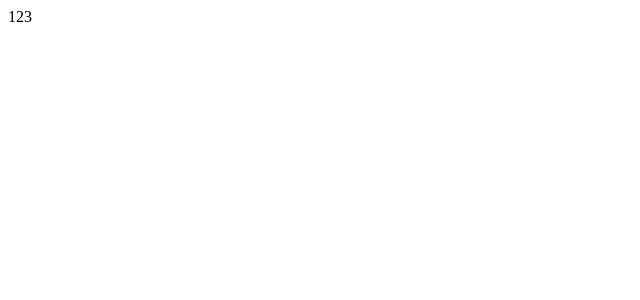
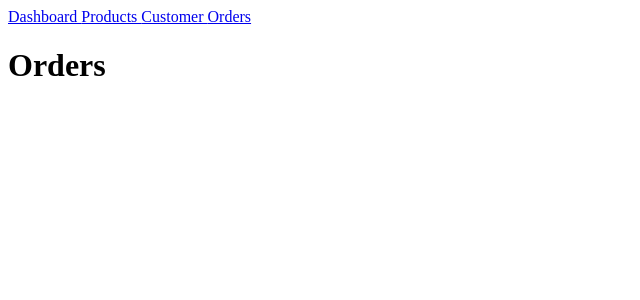
Before and after one commit to ZmijaZ/shop, a React (Vite) app in the folder fe/: page /admin/orders in a window 1280 px wide. Shown: the top 300 px of the page, without its empty margins (0-640 px from the left). Built offline with nearby package versions, Linux system fonts and the light colour scheme.

Commit message:
Add Frontend routing.
Add routing for admin users;

```diff
--- a/fe/package.json
+++ b/fe/package.json
@@ -11,7 +11,8 @@
   },
   "dependencies": {
     "react": "^18.3.1",
-    "react-dom": "^18.3.1"
+    "react-dom": "^18.3.1",
+    "react-router-dom": "^6.26.1"
   },
   "devDependencies": {
     "@eslint/js": "^9.9.0",
--- a/fe/src/App.tsx
+++ b/fe/src/App.tsx
@@ -1,10 +1,10 @@
-
+import AdminPage from "./components/admin/AdminPage"
 
 function App() {
 
   return (
     <>
-      123
+      <AdminPage/>
     </>
   )
 }
--- /dev/null
+++ b/fe/src/components/admin/AdminPage.tsx
@@ -0,0 +1,23 @@
+import { Route, Routes } from "react-router-dom";
+import Layout from "./Layout";
+import Dashboard from "./Dashboard";
+import Products from "./Products";
+import Users from "./Users";
+import Orders from "./Orders";
+
+const AdminPage = () => {
+    return(
+        <>
+            <Layout/>
+
+            <Routes>
+                <Route path = '/admin' element = {<Dashboard/>} />
+                <Route path = '/admin/products' element = {<Products/>}/>
+                <Route path = '/admin/users' element = {<Users/>}/>
+                <Route path = '/admin/orders' element = {<Orders/>}/>
+            </Routes>
+        </>
+    )
+};
+
+export default AdminPage;
--- /dev/null
+++ b/fe/src/components/admin/Dashboard.tsx
@@ -0,0 +1,10 @@
+
+const Dashboard = () => {
+    return(
+        <>
+            <h1>Dashboard</h1>
+        </>
+    );
+};
+
+export default Dashboard;
--- /dev/null
+++ b/fe/src/components/admin/Layout.tsx
@@ -0,0 +1,18 @@
+import { Link } from "react-router-dom";
+
+
+
+const Layout = () => {
+    return (
+        <>
+            <Link to = '/admin'>Dashboard </Link>
+            <Link to = '/admin/products'>Products </Link>
+            <Link to = '/admin/users'>Customer </Link>
+            <Link to = '/admin/orders'>Orders </Link>
+        </>
+
+
+    )
+};
+
+export default Layout;
--- /dev/null
+++ b/fe/src/components/admin/Orders.tsx
@@ -0,0 +1,10 @@
+
+const Orders = () => {
+    return (
+        <>
+            <h1>Orders</h1>
+        </>
+    );
+};
+
+export default Orders;
--- /dev/null
+++ b/fe/src/components/admin/Products.tsx
@@ -0,0 +1,10 @@
+
+const Products = () => {
+    return (
+        <>
+            <h1>Products</h1>
+        </>
+    );
+};
+
+export default Products;
--- /dev/null
+++ b/fe/src/components/admin/Users.tsx
@@ -0,0 +1,10 @@
+
+const Users = () => {
+    return (
+        <>
+            <h1>Users</h1>
+        </>
+    );
+};
+
+export default Users;
```
Also changed, not shown: fe/src/main.tsx (+4 -3 lines), 1 other file (tests, documents, lock files or other folders).
